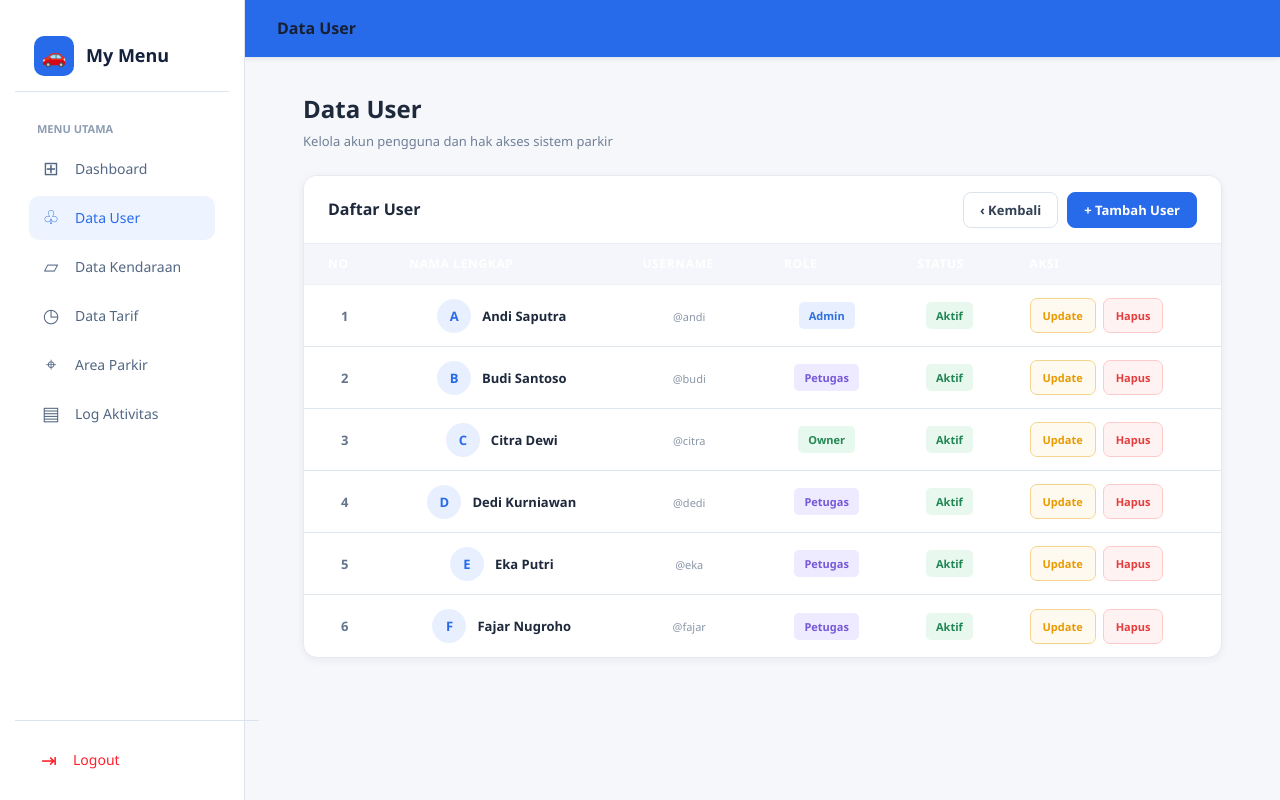
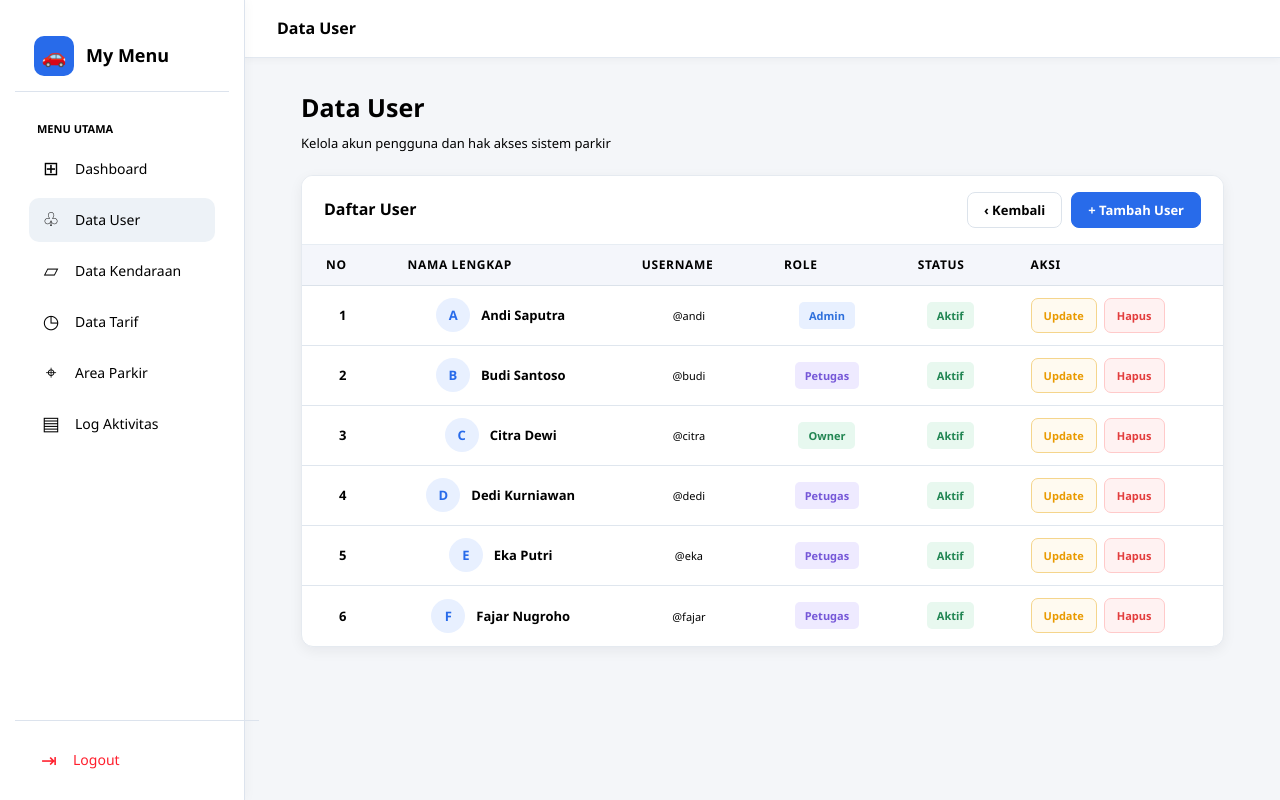
Before and after one commit to seirwan15-ship-it/apk_parkiran, a PHP site: page /View/v_tampil_data_user.php in a window 1280 px wide. Run offline with PHP 8.4, Linux system fonts and the light colour scheme; data comes from the database, SQL or seed files in the repository.

Commit message:
memperbaiki

```diff
--- a/View/v_tampil_data_user.php
+++ b/View/v_tampil_data_user.php
@@ -22,8 +22,8 @@
 
         body {
             font-family: "Segoe UI", Arial, sans-serif;
-            background: #f5f7fb;
-            color: #1e293b;
+            background: #f4f6f9;
+            color: #000000;
         }
 
         /* SIDEBAR */
@@ -60,14 +60,14 @@
         }
 
         .brand {
-            color: #14213d;
+            color: #000000;
             font-size: 18px;
             font-weight: 700;
         }
 
         .menu-title {
             padding: 28px 22px 10px;
-            color: #8d9db2;
+            color: #000000;
             font-size: 11px;
             font-weight: 700;
         }
@@ -83,7 +83,7 @@
             gap: 14px;
             padding: 0 12px;
             margin-bottom: 5px;
-            color: #536783;
+            color: #000000;
             text-decoration: none;
             border-radius: 10px;
             font-size: 14px;
@@ -129,8 +129,9 @@
             display: flex;
             align-items: center;
             padding: 0 32px;
-            background: #286bea;
-            color: white;
+            background: #ffffff;
+            color: #000000;
+            border-bottom: 1px solid #e2e8f0;
             z-index: 90;
             box-shadow: 0 1px 5px rgba(0,0,0,.08);
         }
@@ -138,6 +139,7 @@
         .topbar-title {
             font-size: 16px;
             font-weight: 700;
+            color: #000000;
         }
 
         /* MAIN */
@@ -148,30 +150,31 @@
         }
 
         .content {
-            padding: 32px;
+            padding: 30px;
         }
 
         .page-title {
-            margin-bottom: 24px;
+            margin-bottom: 22px;
         }
 
         .page-title h1 {
-            font-size: 24px;
-            margin-bottom: 4px;
+            font-size: 25px;
+            margin-bottom: 6px;
+            color: #000000;
         }
 
         .page-title p {
             font-size: 13px;
-            color: #718096;
+            color: #000000;
         }
 
         /* CARD */
         .card {
             background: white;
-            border-radius: 14px;
+            border-radius: 12px;
             overflow: hidden;
             border: 1px solid #e5eaf0;
-            box-shadow: 0 2px 8px rgba(30,41,59,.06);
+            box-shadow: 0 4px 14px rgba(15,23,42,.06);
         }
 
         .card-header {
@@ -179,7 +182,7 @@
             display: flex;
             align-items: center;
             justify-content: space-between;
-            padding: 15px 24px;
+            padding: 16px 22px;
             border-bottom: 1px solid #e7edf3;
         }
 
@@ -237,20 +240,20 @@
         }
 
         thead {
-            background: #203246;
+            background: #f1f5f9;
         }
 
         thead th {
             height: 41px;
             padding: 0 24px;
-            color: white;
+            color: #000000;
             font-size: 12px;
             text-align: left;
             white-space: nowrap;
         }
 
         tbody tr {
-            height: 62px;
+            height: 60px;
         }
 
         tbody tr:hover {
@@ -261,11 +264,12 @@
             padding: 10px 24px;
             border-bottom: 1px solid #dfe6ee;
             font-size: 13px;
+            color: #000000;
             white-space: nowrap;
         }
 
         .number {
-            color: #64748b;
+            color: #000000;
             font-weight: 600;
         }
 
@@ -292,7 +296,7 @@
         }
 
         .user-username {
-            color: #8a97a8;
+            color: #000000;
             font-size: 11px;
         }
 
@@ -363,7 +367,7 @@
         .empty {
             height: 130px;
             text-align: center;
-            color: #94a3b8;
+            color: #000000;
         }
 
         /* RESPONSIVE */
@@ -433,6 +437,77 @@
                 gap: 10px;
             }
         }
+
+        /* PENYESUAIAN TEKS DAN TATA LETAK */
+        body, .page-title h1, .page-title p, .card-title,
+        tbody td, .user-name, .user-username, .number,
+        .menu a, .brand, .topbar-title {
+            color: #000000;
+        }
+
+        .sidebar {
+            box-shadow: 2px 0 10px rgba(15, 23, 42, 0.03);
+        }
+
+        .menu a {
+            margin-bottom: 7px;
+            font-weight: 500;
+        }
+
+        .menu a:hover,
+        .menu a.active {
+            background: #edf2f7;
+            color: #000000;
+        }
+
+        .topbar {
+            box-shadow: 0 2px 8px rgba(15, 23, 42, 0.04);
+        }
+
+        .card-header {
+            background: #ffffff;
+        }
+
+        thead th {
+            border-bottom: 1px solid #dbe2ea;
+        }
+
+        tbody tr:last-child td {
+            border-bottom: none;
+        }
+
+        .btn-back {
+            color: #000000;
+            transition: .2s ease;
+        }
+
+        .btn-back:hover {
+            background: #f1f5f9;
+        }
+
+        .btn-update,
+        .btn-delete {
+            transition: .2s ease;
+        }
+
+        .btn-update:hover {
+            background: #fff1cc;
+        }
+
+        .btn-delete:hover {
+            background: #ffe4e4;
+        }
+
+        @media (max-width: 650px) {
+            .topbar-title {
+                font-size: 14px;
+            }
+
+            .page-title h1 {
+                font-size: 21px;
+            }
+        }
+
     </style>
 </head>
 
```
Also changed, not shown: View/v_tampil_data_tarif.php (line endings or trailing spaces).
